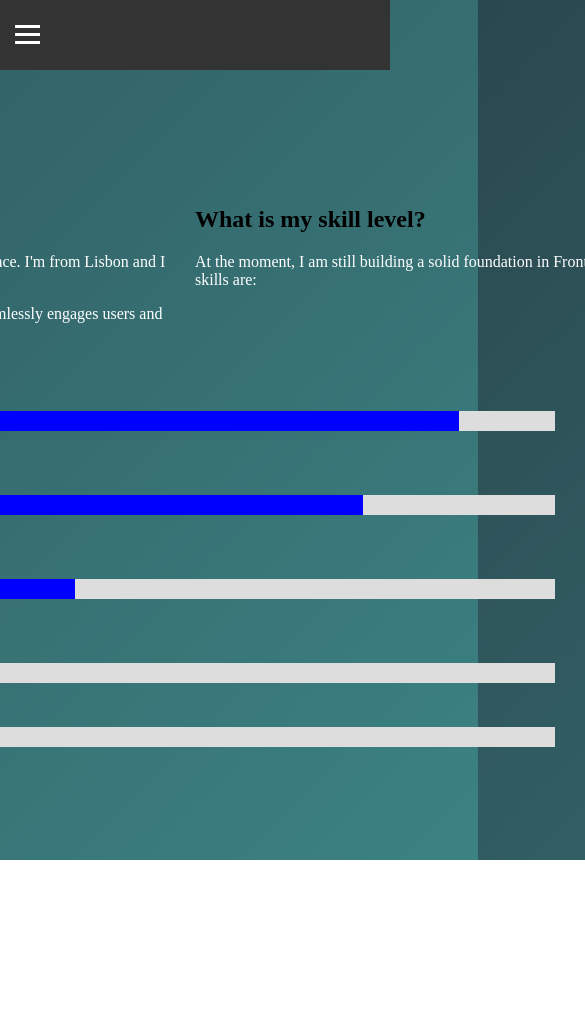
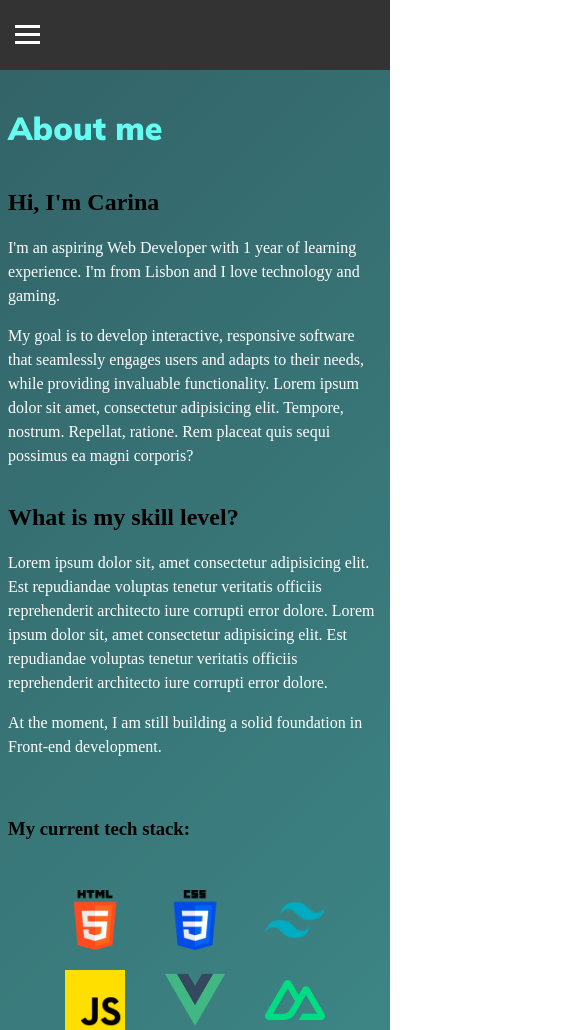
Before and after one commit to cfcmeireles/Portfolio-Carina, a Nuxt app: page /aboutme in a window 390 px wide. Shown: the top 1030 px of the page, 585 px wide, since content can reach past the window. Before the commit the page ends 860 px from the top, so only its background shows below. Built offline with nearby package versions, Linux system fonts and the light colour scheme.

Commit message:
Updated styles in aboutme page

```diff
--- a/pages/aboutme.vue
+++ b/pages/aboutme.vue
@@ -4,7 +4,7 @@
       <h1 class="section-titles">About me</h1>
       <div class="about-me-text">
         <div>
-          <h2>Hi, I'm <strong>Carina Meireles</strong></h2>
+          <h2>Hi, I'm <strong>Carina</strong></h2>
           <p>
             I'm an aspiring Web Developer with 1 year of learning experience.
             I'm from Lisbon and I love technology and gaming.
@@ -12,36 +12,40 @@
           <p>
             My goal is to develop interactive, responsive software that
             seamlessly engages users and adapts to their needs, while providing
-            invaluable functionality.
+            invaluable functionality. Lorem ipsum dolor sit amet, consectetur
+            adipisicing elit. Tempore, nostrum. Repellat, ratione. Rem placeat
+            quis sequi possimus ea magni corporis?
           </p>
         </div>
         <div>
           <h2>What is my skill level?</h2>
           <p>
+            Lorem ipsum dolor sit, amet consectetur adipisicing elit. Est
+            repudiandae voluptas tenetur veritatis officiis reprehenderit
+            architecto iure corrupti error dolore. Lorem ipsum dolor sit, amet
+            consectetur adipisicing elit. Est repudiandae voluptas tenetur
+            veritatis officiis reprehenderit architecto iure corrupti error
+            dolore.
+          </p>
+          <p>
             At the moment, I am still building a solid foundation in Front-end
-            development, my current skills are:
+            development.
           </p>
         </div>
       </div>
-      <img src="../assets/html-5.png" height="50" />
-      <div class="container">
-        <div class="skills html"></div>
-      </div>
-      <img src="../assets/css-3.png" height="50" />
-      <div class="container">
-        <div class="skills css"></div>
-      </div>
-      <img src="../assets/js.png" height="50" />
-      <div class="container">
-        <div class="skills js"></div>
-      </div>
-      <img src="../assets/vue.png" height="50" />
-      <div class="container">
-        <div class="skills vue"></div>
-      </div>
-      <img src="../assets/nuxt.png" height="30" />
-      <div class="container">
-        <div class="skills nuxt"></div>
+      <h3>My current tech stack:</h3>
+      <div class="gallery">
+        <img class="image" src="../assets/html-5.png" height="80" />
+
+        <img src="../assets/css-3.png" height="80" />
+
+        <img src="../assets/tailwind.png" height="80" />
+
+        <img src="../assets/js.png" height="80" />
+
+        <img src="../assets/vue.png" height="80" />
+
+        <img src="../assets/nuxt-3.png" height="80" />
       </div>
     </div>
   </main>
@@ -53,24 +57,106 @@
 <style>
 @import "../app.css";
 
-.about-me-text {
-  display: grid;
-  grid-template-columns: 600px 600px;
+@media only screen and (min-width: 1451px) {
+  .about-me-text {
+    display: grid;
+    grid-template-columns: 600px 600px;
+  }
+
+  .gallery {
+    margin-top: 50px;
+    display: grid;
+    grid-template-columns: repeat(3, 300px);
+    row-gap: 70px;
+    justify-content: center;
+  }
+
+  .gallery img {
+    display: flex;
+    margin: 0 auto;
+  }
+
+  p {
+    line-height: 1.5;
+  }
 }
 
-.container {
+@media only screen and (max-width: 1450px) {
+  .about-me {
+    width: 50%;
+  }
+
+  .about-me-text {
+    display: grid;
+    grid-template-rows: repeat(2, 1fr);
+  }
+
+  .gallery {
+    margin-top: 50px;
+    display: grid;
+    grid-template-columns: repeat(3, 200px);
+    row-gap: 20px;
+    justify-content: center;
+  }
+
+  .gallery img {
+    display: flex;
+    height: 60px;
+    margin: 0 auto;
+  }
+
+  p {
+    line-height: 1.5;
+  }
+}
+
+@media only screen and (max-width: 950px) {
+  h1 {
+    margin-top: 100px;
+  }
+
+  .about-me {
+    width: 100%;
+    height: 100%;
+  }
+
+  .about-me-text {
+    display: grid;
+    grid-template-rows: repeat(2, 1fr);
+  }
+
+  .gallery {
+    margin-top: 50px;
+    display: grid;
+    grid-template-columns: repeat(3, 100px);
+    row-gap: 20px;
+    justify-content: center;
+  }
+
+  .gallery img {
+    display: flex;
+    height: 60px;
+    margin: 0 auto;
+  }
+
+  p {
+    line-height: 1.5;
+  }
+}
+
+/* .container {
   width: 80%;
   background-color: #ddd;
   margin-bottom: 10px;
-}
+} */
 
-.skills {
+/* .skills {
   padding-top: 10px;
   padding-bottom: 10px;
   background-color: blue;
-}
+} */
 
-.html {
+/* .html {
   width: 0;
   animation: html-fill 2s forwards;
 }
@@ -123,5 +209,5 @@
   100% {
     width: 30%;
   }
-}
+} */
 </style>
```
Also changed, not shown: assets/nuxt-3.png (added), assets/tailwind.png (added).
